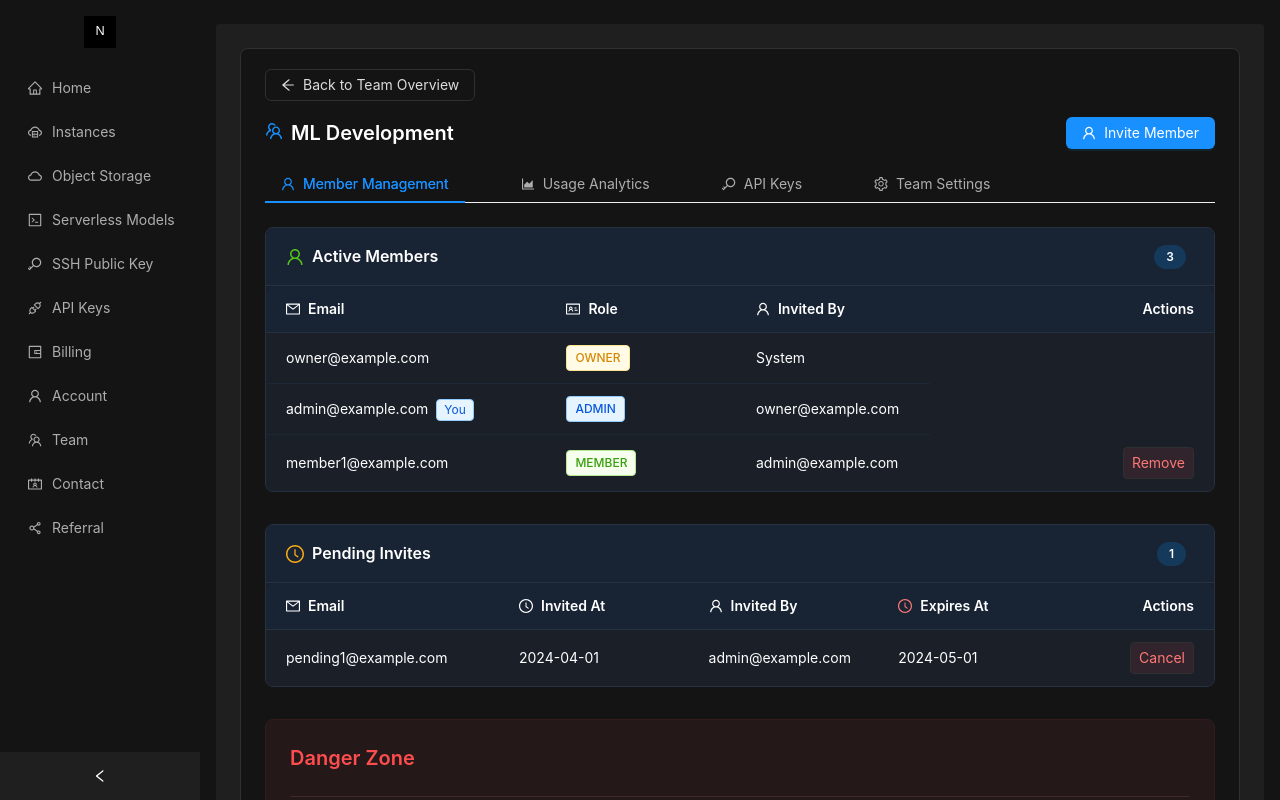
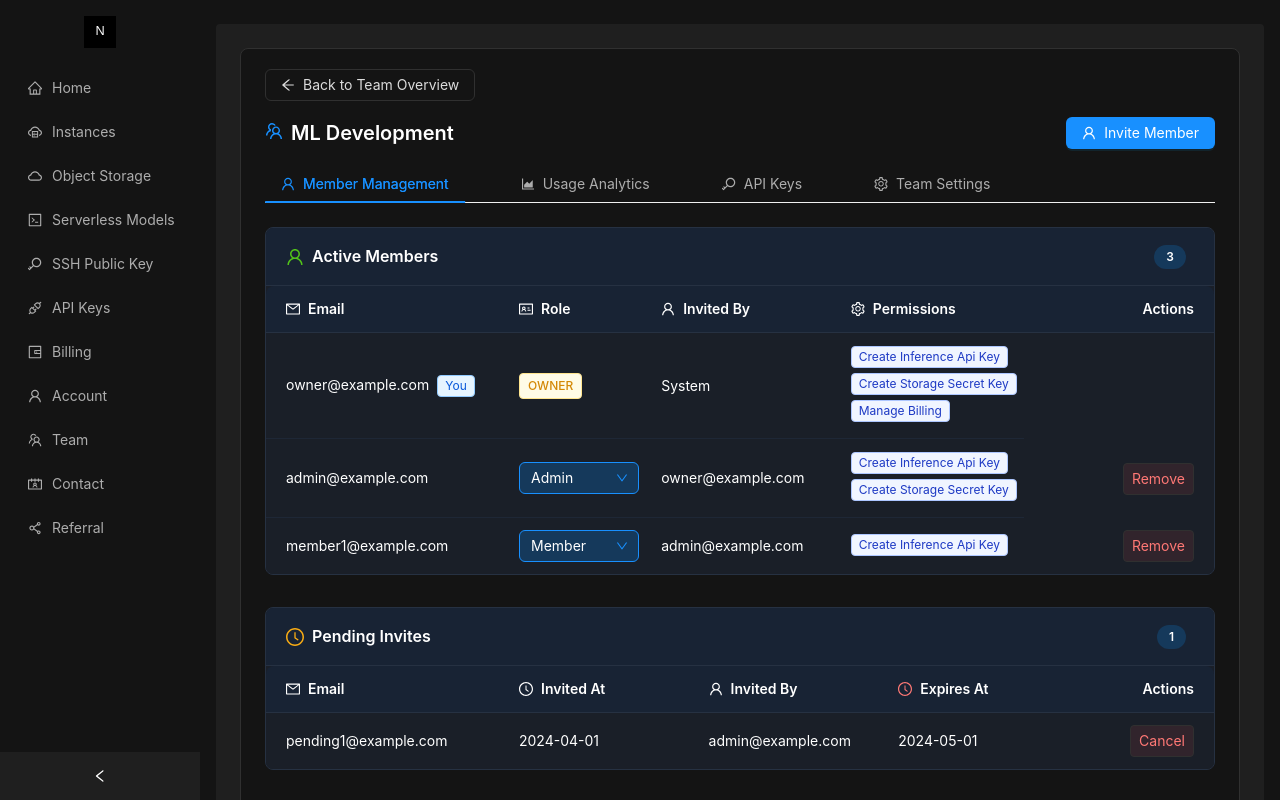
Before and after one commit to Normalnoise/gpu-server, a React (Vite) app: page /teams/1/manage in a window 1280 px wide. Shown: the top 800 px of the page. Built offline with nearby package versions, Linux system fonts and the light colour scheme.

Commit message:
owner can update role

```diff
--- a/src/pages/TeamManagement.tsx
+++ b/src/pages/TeamManagement.tsx
@@ -46,6 +46,7 @@ interface TeamMember {
   expiresAt?: string;
   invitedBy?: string;
   isCurrentUser?: boolean;
+  permissions?: string[]; // Added permissions
 }
 
 interface TeamApiKey {
@@ -159,16 +160,16 @@ const TeamManagement: React.FC = () => {
   const [selectedModelData, setSelectedModelData] = useState<any>(null);
 
   // 模拟团队数据
-  const [team] = useState<Team>({
+  const [team, setTeam] = useState<Team>({ // Changed to useState with setTeam
     id: teamId || '',
     name: 'ML Development',
     description: 'Machine Learning Development Team',
-    currentUserRole: 'admin',
+    currentUserRole: 'owner', // Changed from 'admin' to 'owner'
     members: [
-      { id: '1', email: 'owner@example.com', role: 'owner', status: 'active', invitedAt: '2024-04-01', invitedBy: 'System' },
-      { id: '2', email: 'admin@example.com', role: 'admin', status: 'active', invitedAt: '2024-04-01', invitedBy: 'owner@example.com', isCurrentUser: true },
-      { id: '3', email: 'member1@example.com', role: 'member', status: 'active', invitedAt: '2024-04-01', invitedBy: 'admin@example.com' },
-      { id: '4', email: 'pending1@example.com', role: 'member', status: 'pending', invitedAt: '2024-04-01', expiresAt: '2024-05-01', invitedBy: 'admin@example.com' },
+      { id: '1', email: 'owner@example.com', role: 'owner', status: 'active', invitedAt: '2024-04-01', invitedBy: 'System', permissions: ['create_inference_api_key', 'create_storage_secret_key', 'manage_billing'], isCurrentUser: true }, // Added isCurrentUser: true
+      { id: '2', email: 'admin@example.com', role: 'admin', status: 'active', invitedAt: '2024-04-01', invitedBy: 'owner@example.com', permissions: ['create_inference_api_key', 'create_storage_secret_key'] }, // Removed isCurrentUser: true
+      { id: '3', email: 'member1@example.com', role: 'member', status: 'active', invitedAt: '2024-04-01', invitedBy: 'admin@example.com', permissions: ['create_inference_api_key'] },
+      { id: '4', email: 'pending1@example.com', role: 'member', status: 'pending', invitedAt: '2024-04-01', expiresAt: '2024-05-01', invitedBy: 'admin@example.com', permissions: ['create_inference_api_key'] },
     ],
     apiKeys: [
       { id: '1', name: 'Production API Key', key: 'sk_prod_123456789', createdAt: '2024-04-01', createdBy: 'owner@example.com', status: 'active', lastUsed: '2024-04-10' },
@@ -923,7 +924,7 @@ const TeamManagement: React.FC = () => {
     return `${prefix}${'*'.repeat(Math.max(0, key.length - 8))}${suffix}`;
   };
 
-  const handleInviteMember = async (values: { email: string; role: string }) => {
+  const handleInviteMember = async (values: { email: string; role: string; permissions: string[] }) => {
     try {
       console.log('Inviting member:', values);
 
@@ -983,6 +984,23 @@ const TeamManagement: React.FC = () => {
 
       setInviteModalVisible(false);
       form.resetFields();
+
+      // Add pending member to the team state for demonstration purposes
+      const newPendingMember: TeamMember = {
+        id: `pending-${Date.now()}`, // Simple unique ID for demo
+        email: values.email,
+        role: values.role as 'admin' | 'member',
+        status: 'pending',
+        invitedAt: dayjs().format('YYYY-MM-DD'),
+        expiresAt: dayjs().add(7, 'days').format('YYYY-MM-DD'), // Example expiration
+        invitedBy: team.members.find(m => m.isCurrentUser)?.email || 'current-user@example.com',
+        permissions: values.permissions,
+      };
+      setTeam(prevTeam => ({
+        ...prevTeam,
+        members: [...prevTeam.members, newPendingMember],
+      }));
+
     } catch (error) {
       console.error('Failed to create invitation:', error);
       message.error('Failed to send invitation');
@@ -1006,6 +1024,12 @@ const TeamManagement: React.FC = () => {
     try {
       // TODO: 实现更新角色的API调用
       console.log('Updating role:', { memberId, newRole });
+      setTeam(prevTeam => ({
+        ...prevTeam,
+        members: prevTeam.members.map(member =>
+          member.id === memberId ? { ...member, role: newRole as 'owner' | 'admin' | 'member' } : member
+        ),
+      }));
       message.success('Role updated successfully');
     } catch (error) {
       message.error('Failed to update role');
@@ -1162,7 +1186,7 @@ const TeamManagement: React.FC = () => {
       ),
       dataIndex: 'email',
       key: 'email',
-      width: '30%',
+      width: '25%', // Adjusted width
       render: (email: string, record: TeamMember) => (
         <Text style={{ color: '#ffffff' }}>
           {email}
@@ -1179,8 +1203,23 @@ const TeamManagement: React.FC = () => {
       ),
       dataIndex: 'role',
       key: 'role',
-      width: '20%',
+      width: '15%', // Adjusted width
       render: (role: string, record: TeamMember) => {
+        // Condition for showing dropdown: current user is owner, target is not owner, and target is not current user.
+        if (team.currentUserRole === 'owner' && record.role !== 'owner' && !record.isCurrentUser) {
+          return (
+            <Select
+              value={role} // Controlled component
+              style={{ width: 120 }}
+              onChange={(value) => handleUpdateRole(record.id, value)}
+              dropdownClassName="role-select-dropdown"
+            >
+              <Select.Option value="admin">Admin</Select.Option>
+              <Select.Option value="member">Member</Select.Option>
+            </Select>
+          );
+        }
+        // Default display for roles (Tag)
         const colorMap = {
           owner: 'gold',
           admin: 'blue',
@@ -1216,32 +1255,52 @@ const TeamManagement: React.FC = () => {
     },
     {
       title: () => (
+        <Text strong style={{ fontSize: '14px', color: '#ffffff' }}>
+          <SettingOutlined style={{ marginRight: '8px' }} />
+          Permissions
+        </Text>
+      ),
+      dataIndex: 'permissions',
+      key: 'permissions',
+      width: '20%',
+      render: (permissions: string[]) => (
+        <div>
+          {permissions && permissions.length > 0 ? (
+            permissions.map(permission => (
+              <Tag key={permission} color="geekblue" style={{ marginBottom: '4px' }}>
+                {permission.replace(/_/g, ' ').replace(/\b\w/g, l => l.toUpperCase())}
+              </Tag>
+            ))
+          ) : (
+            <Text style={{ color: 'rgba(255, 255, 255, 0.45)' }}>No specific permissions</Text>
+          )}
+        </div>
+      ),
+    },
+    {
+      title: () => (
         <Text strong style={{ fontSize: '14px', color: '#ffffff', display: 'flex', justifyContent: 'flex-end' }}>
           Actions
         </Text>
       ),
       key: 'action',
-      width: '30%',
+      width: '20%', // Adjusted width
       align: 'right',
       render: (_: any, record: TeamMember) => {
-        if (team.currentUserRole !== 'owner' && record.role === 'owner') {
+        // Conditions for showing the remove button:
+        // 1. Current user is owner AND target member is not an owner AND target is not current user.
+        // OR
+        // 2. Current user is admin AND target member is a member AND target is not current user.
+        const canRemove =
+          (team.currentUserRole === 'owner' && record.role !== 'owner' && !record.isCurrentUser) ||
+          (team.currentUserRole === 'admin' && record.role === 'member' && !record.isCurrentUser);
+
+        if (!canRemove) {
           return null;
         }
+
         return (
           <Space>
-            {team.currentUserRole === 'owner' && record.role !== 'owner' && (
-              <Select
-                defaultValue={record.role}
-                style={{ width: 100 }}
-                onChange={(value) => handleUpdateRole(record.id, value)}
-                dropdownClassName="role-select-dropdown"
-              >
-                <Select.Option value="admin">Admin</Select.Option>
-                <Select.Option value="member">Member</Select.Option>
-              </Select>
-            )}
-            {((team.currentUserRole === 'owner') ||
-              (team.currentUserRole === 'admin' && record.role === 'member')) && (
             <Button
               type="text"
               danger
@@ -1250,7 +1309,6 @@ const TeamManagement: React.FC = () => {
             >
               Remove
             </Button>
-            )}
           </Space>
         );
       },
@@ -2338,10 +2396,19 @@ const TeamManagement: React.FC = () => {
                 <Select.Option value="member">Member</Select.Option>
               </Select>
             </Form.Item>
-            <Form.Item name="permissions" label="Permissions">
+            <Form.Item name="permissions" label="Permissions" initialValue={['create_inference_api_key']}>
               <Checkbox.Group>
+                <Row>
+                  <Col span={24}>
                     <Checkbox value="create_inference_api_key">Create Inference API Key</Checkbox>
+                  </Col>
+                  <Col span={24}>
                     <Checkbox value="create_storage_secret_key">Create Storage Secret Key</Checkbox>
+                  </Col>
+                  <Col span={24}>
+                    <Checkbox value="manage_billing">Manage Billing</Checkbox>
+                  </Col>
+                </Row>
               </Checkbox.Group>
             </Form.Item>
           </Form>
```
Lines whose indentation alone changed are shown as unchanged.
